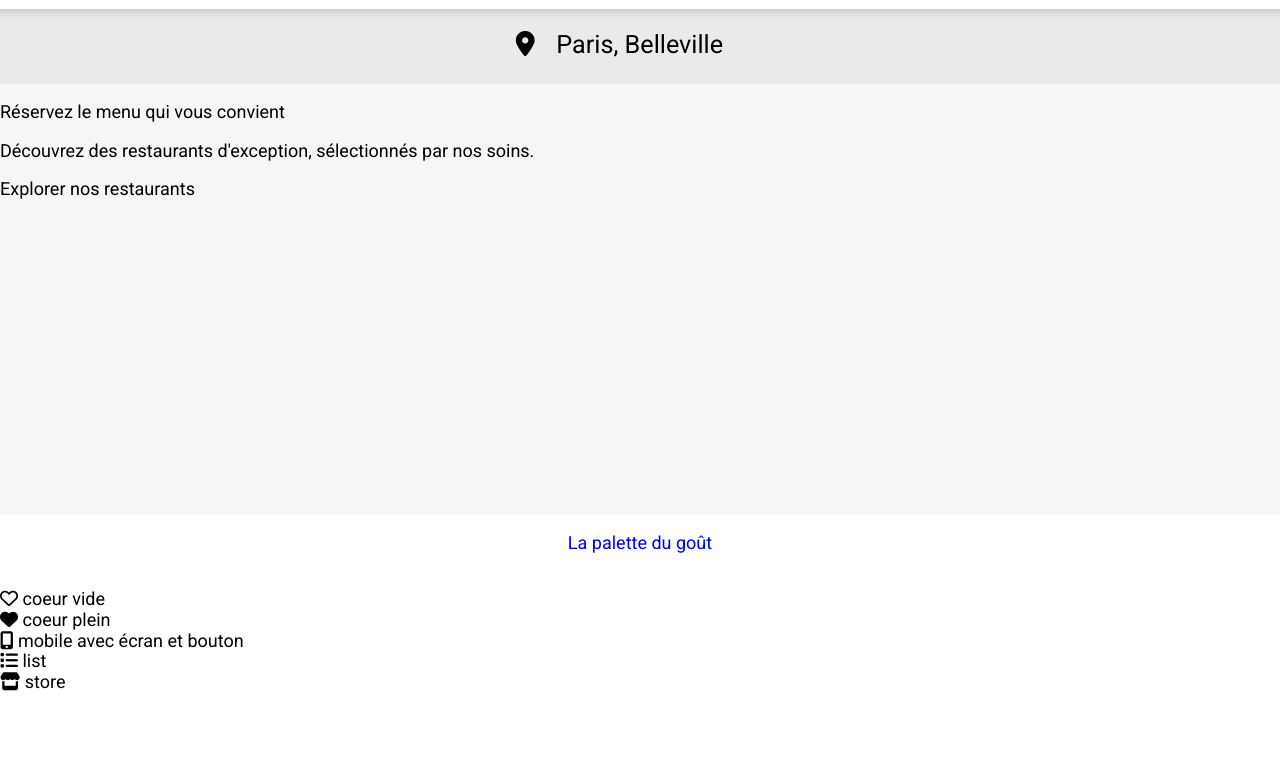
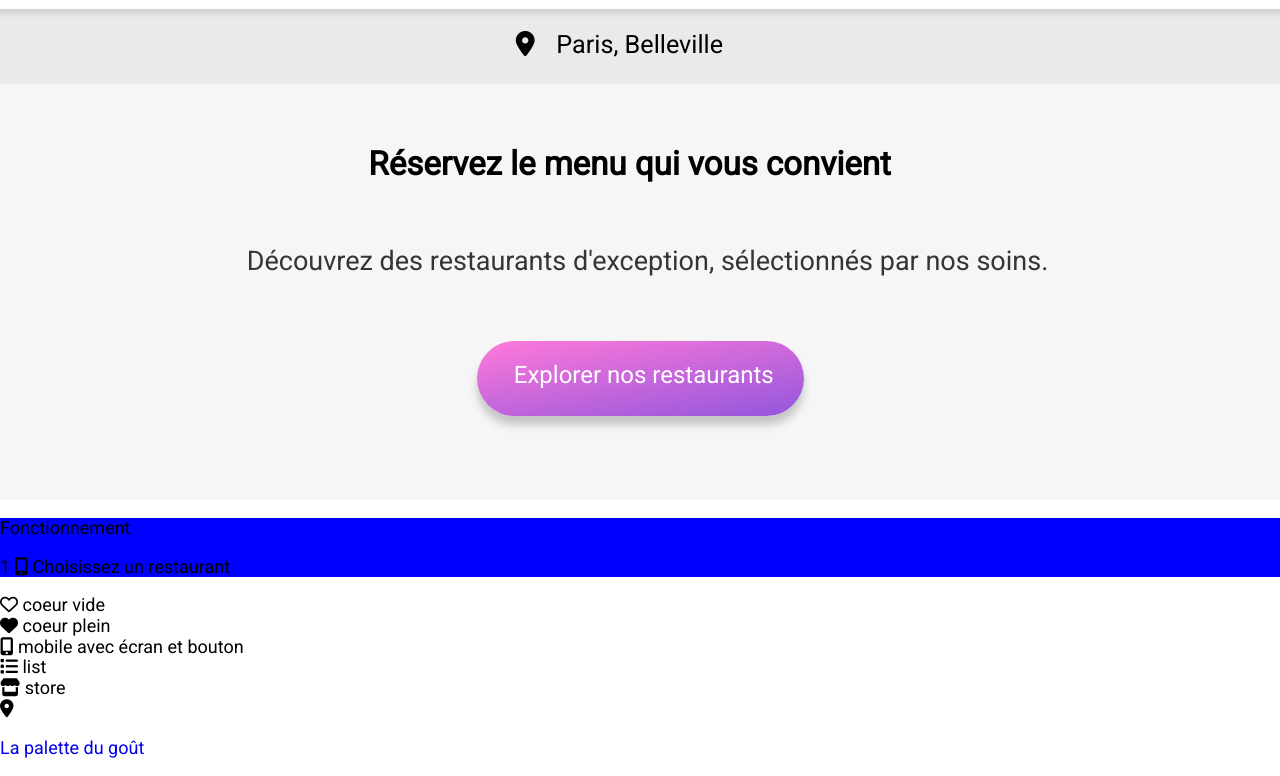
Before and after one commit to Karim-NEDJAR/Dynamisez_une_page_web_avec_des_animations_CSS_NEDJAR_Karim, a website: page index.html in a window 1280 px wide. Shown: the part 55-831 px from the top of the page. Before the commit the page ends 800 px from the top, so only its background shows below. Drawn offline with Linux system fonts and the light colour scheme; a web font is replaced by a local one.

Commit message:
fin section 1 (présentation)

```diff
--- a/base/_norme.scss
+++ b/base/_norme.scss
@@ -20,6 +20,7 @@ html {
 body {
     width: 100%;
     max-width: 1920px;
+    min-width: 300px;
 }
 
 
--- a/components/_btn.scss
+++ b/components/_btn.scss
@@ -0,0 +1,21 @@
+/// mixin de création d'un bouton basique
+/// L'HTML du bouton comporte une balise p avec du texte,  encadrée par une div
+/// avec border-radius, sans bordure,   background gris et texte en blanc.
+/// La mixin prend en paramètres:
+/// (1) la largeur $w   (2) la hauteur $h   (3) la base $b (1rem = $b pixels)
+/// valeurs en pixels MAIS  SANS NOTER l'UNITé px (nombres purs dans les parenthèses)
+/// valeurs par défaut: 18rem = 216px, 4rem = 48px, 12.
+/// Les dimensions seront réexprimées en unités rem
+@mixin basic-btn ($w: 216, $h: 48, $b: 12) {
+    width: calc($w/$b)*1rem;
+    height: calc($h/$b)*1rem;
+    display: flex;
+    justify-content: center;
+    align-items: center;
+    border-bottom-right-radius: calc($h/(2*$b))*1rem;
+    border-top-right-radius: calc($h/(2*$b))*1rem;
+    border-bottom-left-radius: calc($h/(2*$b))*1rem;
+    border-top-left-radius: calc($h/(2*$b))*1rem;
+    background: #888;
+    color: #fff;
+}
--- a/index.html
+++ b/index.html
@@ -31,16 +31,16 @@
       <section class="pres">
          <div class="pres__ville"> <i class="fa-solid fa-location-dot"></i> <span>Paris, Belleville</span> </div>
          <div class="pres__reserv">
-            <p>Réservez le menu qui vous convient</p>
-            <p>Découvrez des restaurants d'exception, sélectionnés par nos soins.</p>
-            <div class="pres__btn">Explorer nos restaurants</div>
+            <h1 class="pres__reserv--titre">Réservez le menu qui vous convient</h1>
+            <h2 class="pres__reserv--soustitre ">Découvrez des restaurants d'exception, sélectionnés par nos soins.</h2>
+            <div class="pres__reserv--btn"><p>Explorer nos restaurants</p></div>
          </div>
-         <p> <a href="html/palette.html" target="_self"> La palette du goût</a> </p>
-      </section>
+             </section>
 
       <!--section fonctionnement-->
       <section class="fonc">
-
+         <div class="fonc__titre"><p>Fonctionnement</p> </div>
+         <div class="fonc__card--1">  <span>1</span> <span class="fa-solid fa-mobile-screen-button"></span> <span>Choisissez un restaurant</span> </div>
       </section>
       <!--section restaurants-->
       <section class="rest">
@@ -53,7 +53,10 @@
          <i class="fa-solid fa-mobile-screen-button"></i> mobile avec écran et bouton </br>
          <i class="fa-solid fa-list"></i> list </br>
          <i class="fa-solid fa-store"></i> store </br>
+         <i class="fa-solid fa-location-dot"></i>
       </p>
+      <p> <a href="html/palette.html" target="_self"> La palette du goût</a> </p>
+
 
    </main>
    <footer>
--- a/layouts/_main.scss
+++ b/layouts/_main.scss
@@ -1,50 +1,5 @@
-///section presentation / réservation
-.pres {
-    width: 100%;
-    display: flex;
-    flex-flow: column nowrap;
-    justify-content: flex-start;
-    align-items: center;
-
-
-    &__ville {
-        width: 100%;
-        height: calc(50/12)*1rem;
-        background: linear-gradient(rgba(207, 207, 207, 1) 0%, rgba(234, 234, 234, 1) 12%);
-        display: flex;
-        flex-flow: row nowrap;
-        justify-content: center;
-        align-items: center;
-        padding-bottom: 0.3rem;
-
-        &>i {
-            font-size: 1.4rem;
-            height: 1.4rem;
-            display: inline-block;
-            width: 2.3rem;
-            padding-right: 0.5rem;
-            text-align: right;
-        }
-
-        &>span {
-            font-size: 1.4rem;
-            height: 1.4rem;
-            display: inline-block;
-            width: 13rem;
-            padding-left: 0.7rem;
-            text-align: left;
-        }
-
-    }
-
-    &__reserv {
-        width: 100%;
-        height: calc(287/12)*1rem;
-        background-color: $bg-reserv;
-
-    }
-}
-
+///section presentation et réservation
+/// voir le fichier partiel _section1...
 
 ///section fonctionnement
 .fonc {
--- /dev/null
+++ b/layouts/_section1-presentation.scss
@@ -0,0 +1,90 @@
+///section presentation / réservation
+.pres {
+    width: 100%;
+    display: flex;
+    flex-flow: column nowrap;
+    justify-content: flex-start;
+    align-items: center;
+
+
+    &__ville {
+        width: 100%;
+        height: calc(50/12)*1rem;
+        background: linear-gradient(rgba(207, 207, 207, 1) 0%, rgba(234, 234, 234, 1) 12%);
+        display: flex;
+        flex-flow: row nowrap;
+        justify-content: center;
+        align-items: center;
+        padding-bottom: 0.3rem;
+
+        &>i {
+            font-size: 1.4rem;
+            height: 1.4rem;
+            display: inline-block;
+            width: 2.3rem;
+            padding-right: 0.5rem;
+            text-align: right;
+        }
+
+        &>span {
+            font-size: 1.4rem;
+            height: 1.4rem;
+            display: inline-block;
+            width: 13rem;
+            padding-left: 0.7rem;
+            text-align: left;
+        }
+
+    }
+
+    &__reserv {
+        width: 100%;
+        background-color: $bg-reserv;
+        padding-top: calc(40/12)*1rem;
+                display: flex;
+        flex-flow: column nowrap;
+        justify-content: flex-start;
+        align-items: center;
+
+        &--titre {
+            width: 100%;
+            height: calc(50/12)*1rem;
+            padding: 0 calc(64/12)*1rem 0 calc(50/12)*1rem;
+            font-size: calc(22/12)*1rem;
+            font-weight: bolder;
+            text-align: center;
+            word-spacing: 60%;
+            line-height: 1.2;
+            margin: 0;
+        }
+
+        &--soustitre {
+            width: 100%;
+            height: calc(64/12)*1rem;
+            padding: calc(18/12)*1rem calc(25/12)*1rem 0 calc(35/12)*1rem;
+            font-size: calc(18/12)*1rem;
+            font-weight: normal;
+            color: #353535;
+            text-align: center;
+            margin: 0;
+            margin-bottom: 26px;
+
+        }
+
+        &--btn {
+            @include basic-btn (218, 50, 12);
+            background: linear-gradient(170deg, $secondaire, $primaire);
+            padding-left: calc(5/12)*1rem;
+            padding-bottom: calc(3/12)*1rem;
+            box-shadow: 0 calc(6/12)*1rem calc(6/12)*1rem #c5c5c5;
+            margin-bottom: calc(56/12)*1rem;
+
+            &>p {
+                color: #fff;
+                font-size: calc(16/12)*1rem;
+            }
+
+        }
+
+    }
+}
--- a/scss/styles.scss
+++ b/scss/styles.scss
@@ -10,4 +10,7 @@
 
 @import "../layouts/header";
 @import "../layouts/main";
+@import "../layouts/section1-presentation";
+@import "../layouts/section2-fonctionnement";
+@import "../layouts/section3-restaurants";
 @import "../layouts/footer";
```
Also changed, not shown: css/styles.css, layouts/_section2-fonctionnement.scss (added), layouts/_section3-restaurants.scss (added), utils/_mixins.scss (line endings or trailing spaces), 1 other file.
